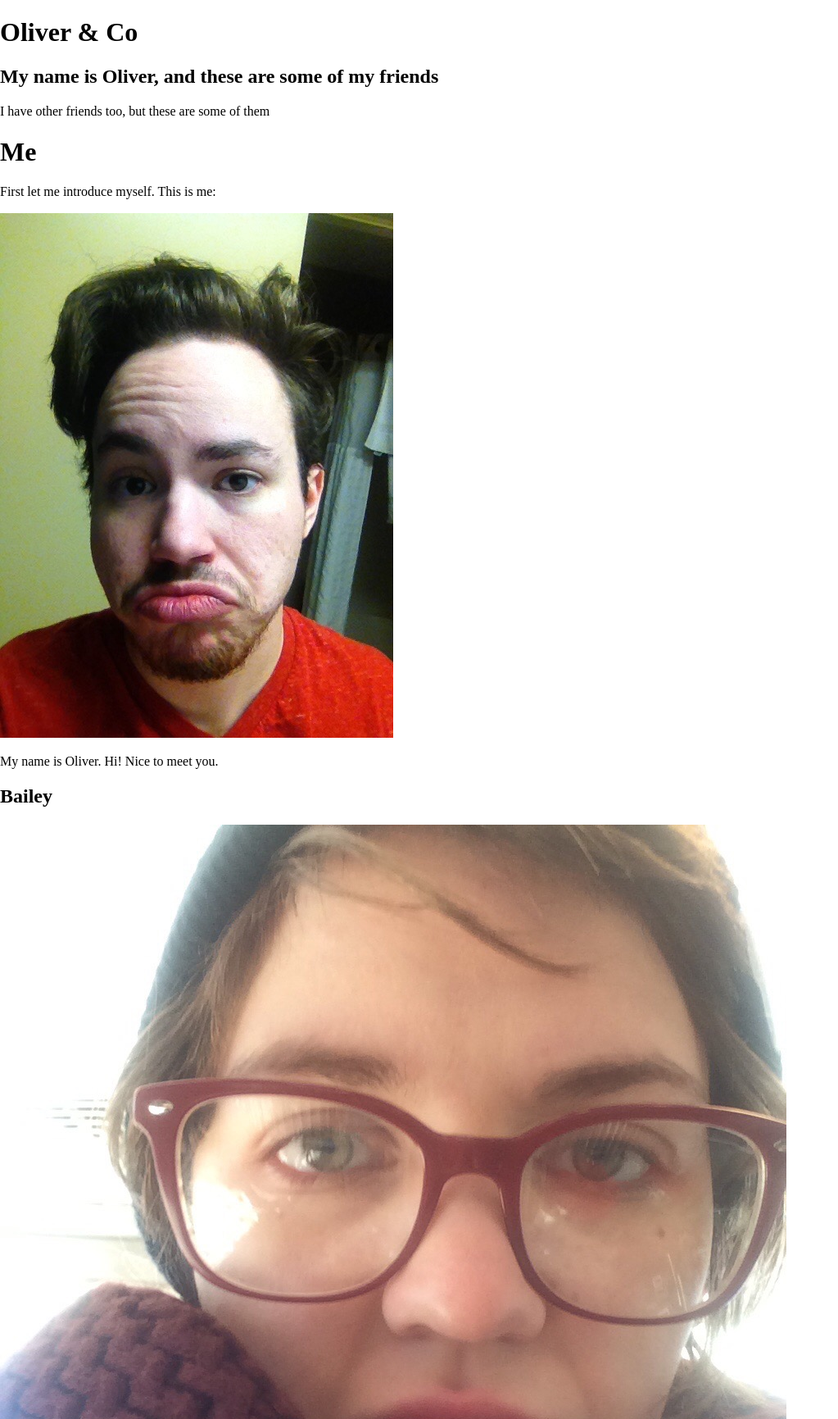
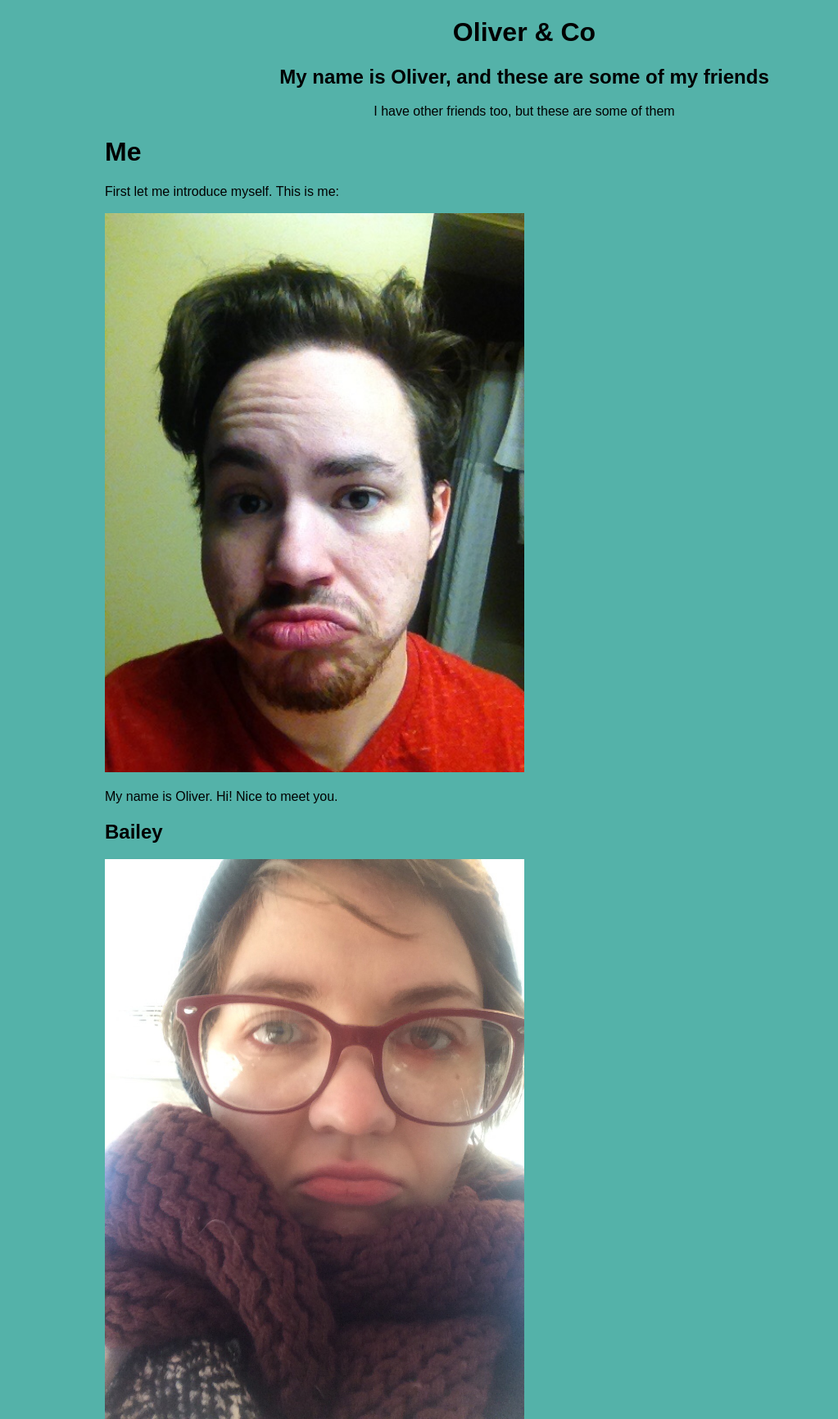
Before and after one commit to orphanedcouplet/html-me-something, a plain HTML site: page index.html in a window 1280 px wide. Shown: the top 1731 px of the page at 82% size, without its empty margins (0-1023 px from the left). Drawn offline with Linux system fonts and the light colour scheme.

Commit message:
started work on styles.css and changed articles to sections in index

```diff
--- a/index.html
+++ b/index.html
@@ -6,55 +6,52 @@
         <link rel="stylesheet" href="styles.css" />
     </head>
     <body>
+        <header>
+            <h1>Oliver &amp; Co</h1>
+            <h2>My name is Oliver, and these are some of my friends</h2>
+            <p>I have other friends too, but these are some of them</p>
+        </header>
         <main>
-            <article>
-                <header>
-                    <h1>Oliver &amp; Co</h1>
-                    <h2>My name is Oliver, and these are some of my friends</h2>
-                    <p>I have other friends too, but these are some of them</p>
-                </header>
-                <p></p>
-            </article>
-            <article id="oliver">
+            <section id="oliver">
                 <h1>Me</h1>
                 <p>First let me introduce myself. This is me:</p>
                 <img src="images/oliver-pouting.jpg"
                     alt="selfie of Oliver, pouting"
                     title="your host, Oliver" />
                 <p>My name is Oliver. Hi! Nice to meet you.</p>
-            </article>
-            <article id="bailey">
+            </section>
+            <section id="bailey">
                 <h2>Bailey</h2>
                 <img src="images/bailey.jpg"
                     alt="Bailey in a scarf"
-                    title="my friend Bailey" />
+                    title="my friend Bailey, wearing a scarf" />
                 <p>This is my friend Bailey. She's a painter. We've been best
                     friends since we were twelve years old. #soulmates
                 </p>
                 <p>Oh, and we also live together in a beautiful apartment
                     in South City.</p>
-            </article>
-            <article id="mitha">
+            </section>
+            <section id="mitha">
                 <h2>Mitha</h2>
                 <img src="images/mitha.jpg"
                     alt="Mitha in a scarf"
-                    title="my friend Mitha" />
+                    title="my friend Mitha, wearing a scarf" />
                 <p>This is my friend Mitha. She's going to Harvard Law School.
                     She's very impressive. I like to brag about her.
                 </p>
-            </article>
-            <article id="ally">
+            </section>
+            <section id="ally">
                 <h2>Ally</h2>
                 <img src="images/ally-with-gecko.jpg"
                     alt="snapchat of Ally with caption 'My selfie gecko :D'
                     and a selfie gecko sitting on her shoulder"
-                    title="Ally &#x2B; her selfie gecko" />
+                    title="my friend Ally, wearing her selfie gecko" />
                 <p>This is my friend Ally. Look at her gecko! Ally takes the best
                     selfies. One time, my friend Bailey gave Ally a tattoo of a
                     cactus! It was awesome.
                 </p>
-            </article>
-            <article id="pets">
+            </section>
+            <section id="pets">
                 <h2>&hellip;and the rest!</h2>
                 <img src="images/cats-and-dog.jpg"
                 alt="2 cats &amp; 1 dog"
@@ -74,7 +71,7 @@
                     &quot;not into computers.&quot;)</p>
                 <br />
                 <p>They're good pals I guess.</p>
-            </article>
+            </section>
         </main>
         <footer></footer>
     </body>
--- a/styles.css
+++ b/styles.css
@@ -0,0 +1,17 @@
+body {
+	width: 100%;
+	max-width: 1024px;
+	margin: 0 auto;
+	background-color: #54b2a9;
+    font-size: 100%;
+    font-family: sans-serif;
+}
+
+img {
+	width: 100%;
+	max-width: 50%;
+}
+
+header {
+    text-align: center;
+}
```
